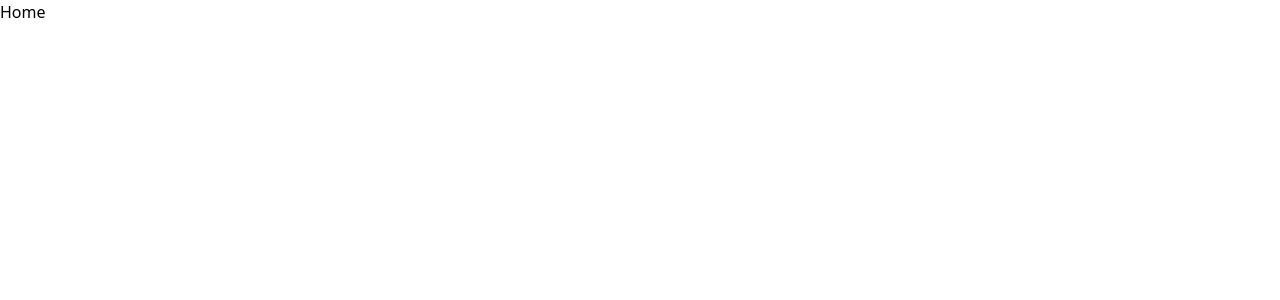
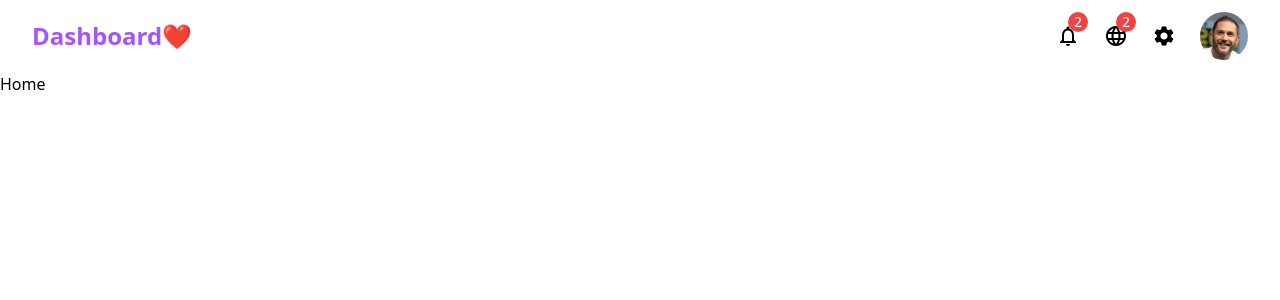
Before and after one commit to salehMb1999/simpleAdminDashboard-React, a React (Vite) app: page / in a window 1280 px wide. Shown: the top 300 px of the page. Built offline with nearby package versions, Linux system fonts and the light colour scheme.

Commit message:
topBar component developed and styled

```diff
--- a/package.json
+++ b/package.json
@@ -10,6 +10,10 @@
     "preview": "vite preview"
   },
   "dependencies": {
+    "@emotion/react": "^11.11.4",
+    "@emotion/styled": "^11.11.5",
+    "@mui/icons-material": "^5.15.17",
+    "@mui/material": "^5.15.17",
     "react": "^18.2.0",
     "react-dom": "^18.2.0",
     "react-router-dom": "^6.23.0"
--- a/src/App.jsx
+++ b/src/App.jsx
@@ -1,11 +1,13 @@
 import routes from "./routes";
 import { useRoutes } from "react-router-dom";
+import TopBar from "./components/TopBar/TopBar";
 export default function App() {
 
   let router = useRoutes(routes)
 
   return (
     <>
+    <TopBar />
       {router}
     </>
   );
--- /dev/null
+++ b/src/components/TopBar/TopBar.jsx
@@ -0,0 +1,32 @@
+import NotificationsNoneIcon from "@mui/icons-material/NotificationsNone";
+import LanguageIcon from "@mui/icons-material/Language";
+import SettingsIcon from "@mui/icons-material/Settings";
+export default function TopBar() {
+  return (
+    <>
+      <div className="flex justify-between items-center py-3 px-8">
+        <div className="text-purple-500 text-2xl font-bold">Dashboard❤</div>
+        <div className="flex gap-x-6 ">
+          <div className="relative flex justify-center items-center cursor-pointer">
+            <NotificationsNoneIcon />
+            <span className="absolute top-0 -right-2 bg-red-500 rounded-full w-5 text-sm flex justify-center items-center h-5 text-white">
+              2
+            </span>
+          </div>
+          <div className="relative flex justify-center items-center cursor-pointer">
+            <LanguageIcon />
+            <span className="absolute top-0 -right-2 bg-red-500 rounded-full w-5 text-sm flex justify-center items-center h-5 text-white">
+              2
+            </span>
+          </div>
+          <div className="flex justify-center items-center cursor-pointer">
+            <SettingsIcon />
+          </div>
+          <div className="w-12 h-12 overflow-hidden rounded-full cursor-pointer">
+            <img className="w-full" src="images/tom.jpg" alt="profile" />
+          </div>
+        </div>
+      </div>
+    </>
+  );
+}
```
Also changed, not shown: public/images/tom.jpg (added), 1 other file (tests, documents, lock files or other folders).
